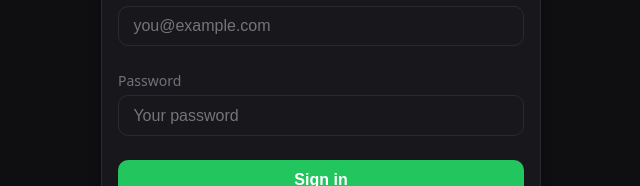
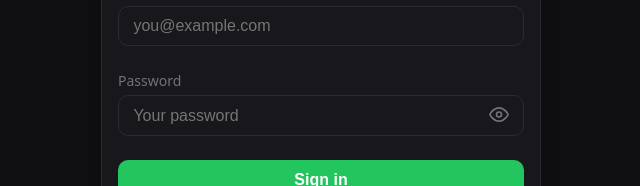
Before and after one commit to amanraj87/Menu-Management, a React (Vite) app in the folder WebApp/: page / in a window 1280 px wide. Shown: the part 271-457 px from the top of the page, without its empty margins (319-959 px from the left). Built offline with nearby package versions, Linux system fonts and the light colour scheme.

Commit message:
add icon and card for each mealtype

```diff
--- a/WebApp/src/app/(auth)/LoginPage.tsx
+++ b/WebApp/src/app/(auth)/LoginPage.tsx
@@ -5,10 +5,24 @@ import { useUIStore } from '@/shared/stores/uiStore'
 import { useLogin, useSignUp } from '@/shared/graphql/hooks'
 import { useToastStore } from '@/shared/stores/toastStore'
 
+const EyeIcon = () => (
+  <svg width="20" height="20" viewBox="0 0 24 24" fill="none" stroke="currentColor" strokeWidth="2" strokeLinecap="round" strokeLinejoin="round" aria-hidden>
+    <path d="M1 12s4-8 11-8 11 8 11 8-4 8-11 8-11-8-11-8z" />
+    <circle cx="12" cy="12" r="3" />
+  </svg>
+)
+const EyeOffIcon = () => (
+  <svg width="20" height="20" viewBox="0 0 24 24" fill="none" stroke="currentColor" strokeWidth="2" strokeLinecap="round" strokeLinejoin="round" aria-hidden>
+    <path d="M17.94 17.94A10.07 10.07 0 0 1 12 20c-7 0-11-8-11-8a18.45 18.45 0 0 1 5.06-5.94M9.9 4.24A9.12 9.12 0 0 1 12 4c7 0 11 8 11 8a18.5 18.5 0 0 1-2.16 3.19m-6.72-1.07a3 3 0 1 1-4.24-4.24" />
+    <line x1="1" y1="1" x2="23" y2="23" />
+  </svg>
+)
+
 export function LoginPage() {
   const [isSignUp, setIsSignUp] = useState(false)
   const [email, setEmail] = useState('')
   const [passwordHash, setpasswordHash] = useState('')
+  const [showPassword, setShowPassword] = useState(false)
   const [name, setName] = useState('')
   const setUserSession = useUIStore((s) => s.setUserSession)
   const navigate = useNavigate()
@@ -83,14 +97,58 @@ export function LoginPage() {
           placeholder="you@example.com"
           required
         />
-        <Input
-          label="Password"
-          type="password"
-          value={passwordHash}
-          onChange={(e) => setpasswordHash(e.target.value)}
-          placeholder={isSignUp ? 'Choose a password' : 'Your password'}
-          required
-        />
+        <div className="input-wrap">
+          <label htmlFor="password" className="input-label">Password</label>
+          <div
+            className="input"
+            style={{
+              position: 'relative',
+              display: 'flex',
+              alignItems: 'center',
+              padding: 0,
+            }}
+          >
+            <input
+              id="password"
+              type={showPassword ? 'text' : 'password'}
+              value={passwordHash}
+              onChange={(e) => setpasswordHash(e.target.value)}
+              placeholder={isSignUp ? 'Choose a password' : 'Your password'}
+              required
+              style={{
+                flex: 1,
+                minWidth: 0,
+                padding: '0.65rem 0.9rem',
+                paddingRight: 44,
+                border: 'none',
+                background: 'none',
+                outline: 'none',
+                fontSize: '1rem',
+                color: 'var(--color-text)',
+              }}
+              onFocus={(e) => e.currentTarget.parentElement?.classList.add('input-focused')}
+              onBlur={(e) => e.currentTarget.parentElement?.classList.remove('input-focused')}
+            />
+            <button
+              type="button"
+              onClick={() => setShowPassword((v) => !v)}
+              aria-label={showPassword ? 'Hide password' : 'Show password'}
+              style={{
+                position: 'absolute',
+                right: 10,
+                top: '50%',
+                transform: 'translateY(-50%)',
+                padding: 4,
+                border: 'none',
+                background: 'none',
+                color: 'var(--color-text-muted)',
+                cursor: 'pointer',
+              }}
+            >
+              {showPassword ? <EyeOffIcon /> : <EyeIcon />}
+            </button>
+          </div>
+        </div>
         <Button type="submit" fullWidth disabled={isPending}>
           {isPending ? (isSignUp ? 'Creating account…' : 'Signing in…') : isSignUp ? 'Sign up' : 'Sign in'}
         </Button>
--- a/WebApp/src/app/(person)/PersonWeekView.tsx
+++ b/WebApp/src/app/(person)/PersonWeekView.tsx
@@ -13,6 +13,33 @@ const MEALS: { id: MealType; label: string }[] = [
   { id: 'dinner', label: 'Dinner' },
 ]
 const DAY_NAMES = ['Monday', 'Tuesday', 'Wednesday', 'Thursday', 'Friday', 'Saturday', 'Sunday']
+
+const MealIcon = ({ mealId }: { mealId: MealType }) => {
+  const size = 18
+  const style = { width: size, height: size, color: 'var(--color-text-muted)', flexShrink: 0 }
+  if (mealId === 'breakfast') {
+    return (
+      <svg viewBox="0 0 24 24" fill="none" stroke="currentColor" strokeWidth="2" strokeLinecap="round" strokeLinejoin="round" style={style} aria-hidden>
+        <path d="M2 17h20" />
+        <path d="M7 17a5 5 0 0 0 10 0" />
+        <path d="M12 7v2M9 10l1.5 1.5M15 10l-1.5 1.5" />
+      </svg>
+    )
+  }
+  if (mealId === 'lunch') {
+    return (
+      <svg viewBox="0 0 24 24" fill="none" stroke="currentColor" strokeWidth="2" strokeLinecap="round" strokeLinejoin="round" style={style} aria-hidden>
+        <circle cx="12" cy="12" r="5" />
+        <path d="M12 1v2M12 21v2M4.22 4.22l1.42 1.42M18.36 18.36l1.42 1.42M1 12h2M21 12h2M4.22 19.78l1.42-1.42M18.36 5.64l1.42-1.42" />
+      </svg>
+    )
+  }
+  return (
+    <svg viewBox="0 0 24 24" fill="none" stroke="currentColor" strokeWidth="2" strokeLinecap="round" strokeLinejoin="round" style={style} aria-hidden>
+      <path d="M21 12.79A9 9 0 1 1 11.21 3 7 7 0 0 0 21 12.79z" />
+    </svg>
+  )
+}
 
 function toDateString(d: Date) {
   return d.toISOString().slice(0, 10)
@@ -159,7 +186,7 @@ export function PersonWeekView() {
   if (menuLoading || weekLoading) return <Loader />
 
   return (
-    <Card title="My week — choose meals for each day">
+    <Card className="person-week-card" title="My week — choose meals for each day">
       <p style={{ color: 'var(--color-text-muted)', marginBottom: '1rem', fontSize: '0.875rem' }}>
         Set your choices for each day of the week. You can edit any day and save once.
       </p>
@@ -207,10 +234,11 @@ export function PersonWeekView() {
                 (item: MenuItem) => (quantities[qtyKey(dateStr, meal.id, item._id)] ?? 0) === 0
               )
               return (
-                <div key={meal.id} style={{ flex: '1 1 200px', minWidth: 0 }}>
-                  <h4 style={{ margin: '0 0 0.5rem', fontSize: '0.875rem', color: 'var(--color-text-muted)' }}>
-                    {meal.label}
-                  </h4>
+                <Card key={meal.id} className="person-week-meal-card" style={{ flex: '1 1 200px', minWidth: 0 }}>
+                  <div className="person-week-meal-card-header">
+                    <MealIcon mealId={meal.id} />
+                    <span>{meal.label}</span>
+                  </div>
                   {selectedItems.length === 0 ? (
                     <p style={{ fontSize: '0.875rem', color: 'var(--color-text-muted)', margin: 0 }}>
                       No items selected.
@@ -294,7 +322,7 @@ export function PersonWeekView() {
                       </select>
                     </div>
                   )}
-                </div>
+                </Card>
               )
             })}
             </div>
--- a/WebApp/src/shared/ui/styles.css
+++ b/WebApp/src/shared/ui/styles.css
@@ -37,7 +37,9 @@
   border-radius: 10px;
   transition: border-color 0.2s, box-shadow 0.2s;
 }
-.login-card .input:focus {
+.login-card .input:focus,
+.login-card .input.input-focused {
+  border-color: var(--color-primary);
   box-shadow: 0 0 0 3px rgba(34, 197, 94, 0.15);
 }
 .login-card .btn { padding: 0.7rem 1.25rem; font-size: 1rem; border-radius: 10px; font-weight: 600; }
@@ -181,6 +183,30 @@ button.vendor-nav-btn {
   border-radius: var(--radius);
   padding: 1rem;
   box-shadow: var(--shadow);
+}
+/* Person week page: card stands out clearly on dark background */
+.person-week-card.card-ui {
+  background: #1c1c22;
+  border-color: #35353d;
+  box-shadow: 0 4px 20px rgba(0, 0, 0, 0.4), 0 0 0 1px rgba(255, 255, 255, 0.04);
+}
+/* Person week: breakfast / lunch / dinner meal cards */
+.person-week-meal-card.card-ui {
+  padding: 0.75rem 1rem;
+  background: rgba(255, 255, 255, 0.03);
+  border-color: var(--color-border);
+}
+.person-week-meal-card-header {
+  display: flex;
+  align-items: center;
+  gap: 0.5rem;
+  margin-bottom: 0.5rem;
+  font-size: 0.9375rem;
+  font-weight: 600;
+  color: var(--color-text-muted);
+}
+.person-week-meal-card-header svg {
+  flex-shrink: 0;
 }
 .card-title { margin: 0 0 0.75rem; font-size: 1.125rem; }
 
```
